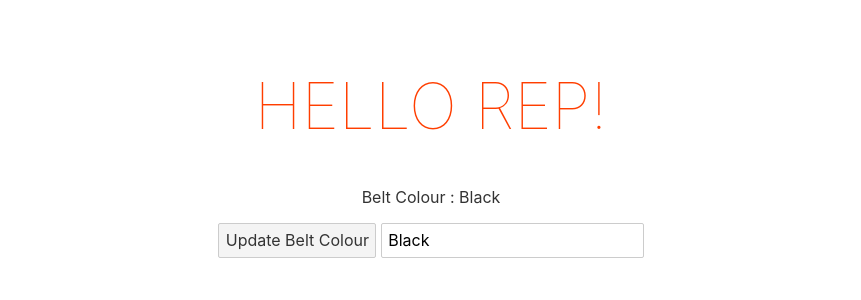
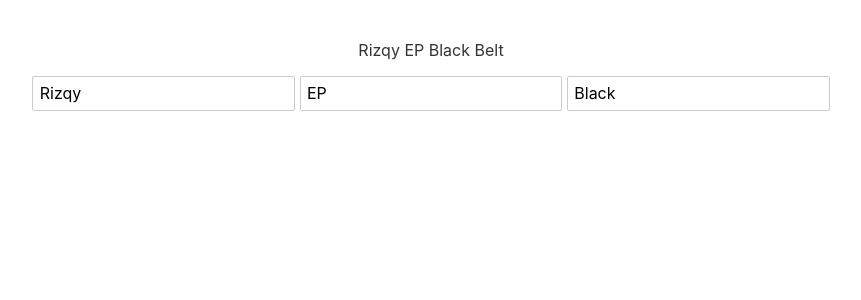
Before and after one commit to rizqyep/svelte-basics, a Svelte app: page / in a window 1280 px wide. Shown: the top 300 px of the page, without its empty margins (209-1070 px from the left). Built offline with nearby package versions, Linux system fonts and the light colour scheme.

Commit message:
feat: lesson 5 codes

```diff
--- a/src/App.svelte
+++ b/src/App.svelte
@@ -1,6 +1,16 @@
 <script>
-  let name = "Rep";
+  let firstName = "Rizqy";
+  let lastName = "EP";
   let beltColour = "Black";
+
+  //Declaration below are reactive values example
+  $: fullName = `${firstName} ${lastName}`;
+
+  //Reactive Statements (Code Blocks will react if values inside it changed or altered)
+  $: {
+    console.log(beltColour);
+    console.log(fullName);
+  }
 
   const handleClick = () => {
     if (beltColour == "Black") {
@@ -16,15 +26,9 @@
 </script>
 
 <main>
-  <h1>Hello {name}!</h1>
-  <p>
-    Belt Colour : {beltColour}
-  </p>
-  <button on:click={handleClick}>Update Belt Colour</button>
-  <!-- <input type="text" on:input={handleInput} value={beltColour} /> -->
-
-  <!-- Two Way Binding ShortCut -->
-
+  <p>{fullName} {beltColour} Belt</p>
+  <input type="text" bind:value={firstName} />
+  <input type="text" bind:value={lastName} />
   <input type="text" bind:value={beltColour} />
 </main>
 
```
